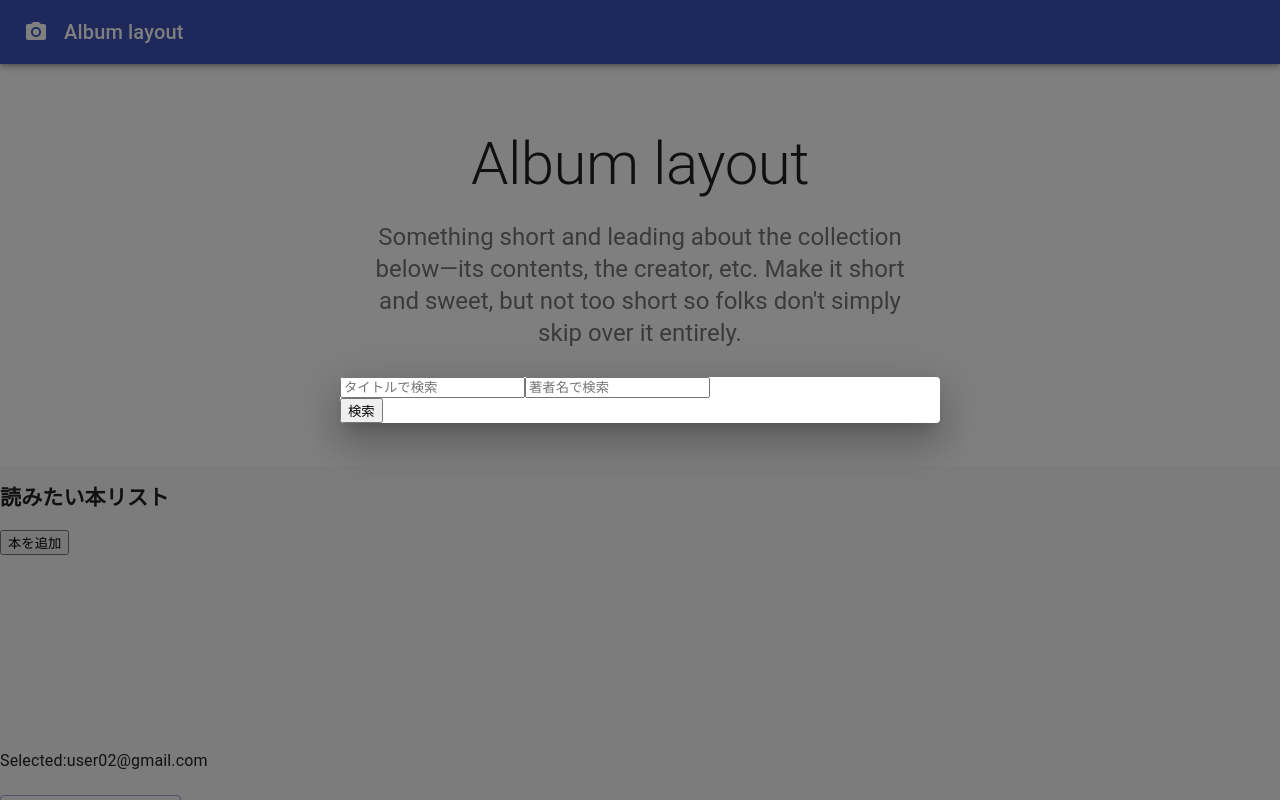
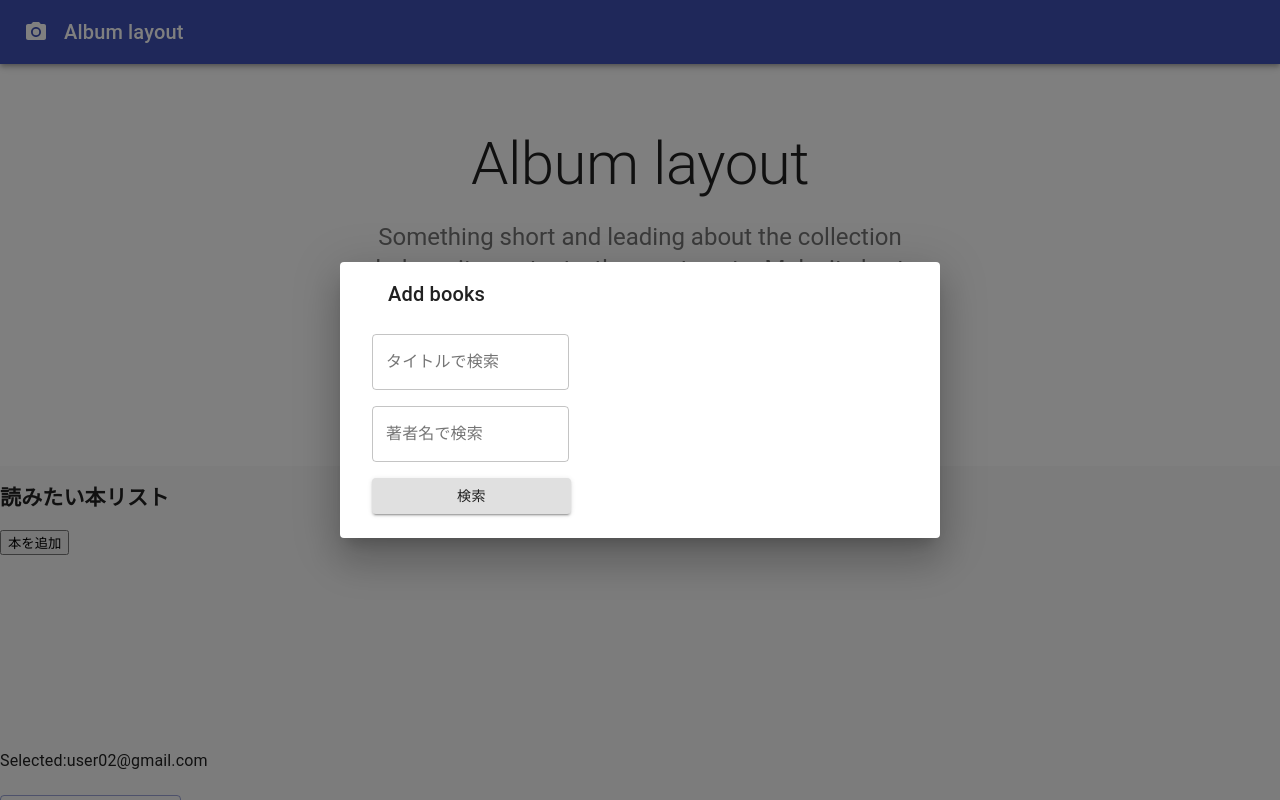
Before and after one commit to okadamari/book, a React (Create React App) app: page / in a window 1280 px wide. Both pictures are taken after a click on the button "本を追加". Shown: the top 800 px of the page. Built offline with nearby package versions, Linux system fonts and the light colour scheme; the HTML template or start-up script is replaced by a standard one.

Commit message:
use  material-ui for the BookSearchItem component

```diff
--- a/src/layouts/BookSearchDialog.tsx
+++ b/src/layouts/BookSearchDialog.tsx
@@ -1,5 +1,12 @@
 import React, { useState, useEffect } from 'react';
+import Container from '@material-ui/core/Container';
 import Dialog from '@material-ui/core/Dialog';
+import DialogTitle from '@material-ui/core/DialogTitle';
+import Button from '@material-ui/core/Button';
+import TextField from '@material-ui/core/TextField';
+import List from '@material-ui/core/List';
+import { createStyles, makeStyles, Theme } from '@material-ui/core/styles';
+
 import { BookDescription } from '../types/BookDescription';
 import { GoogleBooksAPIResults } from '../types/GoogleBooksAPIResults';
 import BookSearchItem from './BookSearchItem';
@@ -42,6 +49,18 @@ const BookSearchDialog = (props: BookSearchDialogProps): JSX.Element => {
   const [author, setAuthor] = useState('');
   const [isSearching, setIsSearching] = useState(false);
   const { maxResults, open, onClose } = props;
+  const useStyles = makeStyles((theme: Theme) => createStyles({
+    root: {
+      '& .MuiTextField-root': {
+        margin: theme.spacing(1),
+        width: '25ch',
+      },
+      '& .MuiButtonBase-root': {
+        margin: theme.spacing(1),
+        width: '25ch',
+      },
+    },
+  }));
   useEffect(() => {
     if (isSearching) {
       const url = buildSearchUrl(title, author, maxResults);
@@ -85,6 +104,7 @@ const BookSearchDialog = (props: BookSearchDialogProps): JSX.Element => {
       key={b.title}
     />
   ));
+  const classes = useStyles();
 
   return (
     <Dialog
@@ -94,28 +114,38 @@ const BookSearchDialog = (props: BookSearchDialogProps): JSX.Element => {
       aria-labelledby="simple-dialog-title"
       open={open}
     >
+      <form className={classes.root} noValidate>
+        <Container>
+          <DialogTitle id="simple-dialog-title">Add books</DialogTitle>
           <div className="operation">
-        <div className="conditions">
-          <input
-            type="text"
+            <div>
+              <TextField
+                label="タイトルで検索"
+                variant="outlined"
                 onChange={handleTitleInputChange}
-            placeholder="タイトルで検索"
-          />
-          <input
-            type="text"
-            onChange={handleAuthorInputChange}
-            placeholder="著者名で検索"
               />
             </div>
-        <button
+            <div>
+              <TextField
+                label="著者名で検索"
+                variant="outlined"
+                onChange={handleAuthorInputChange}
+              />
+            </div>
+            <div>
+              <Button
+                variant="contained"
                 type="button"
                 className="button-like"
                 onClick={handleSearchClick}
               >
                 検索
-        </button>
+              </Button>
             </div>
-      <div className="books">{bookItems}</div>
+          </div>
+          <List className="books">{bookItems}</List>
+        </Container>
+      </form>
     </Dialog>
   );
 };
```
Lines whose indentation alone changed are shown as unchanged.
